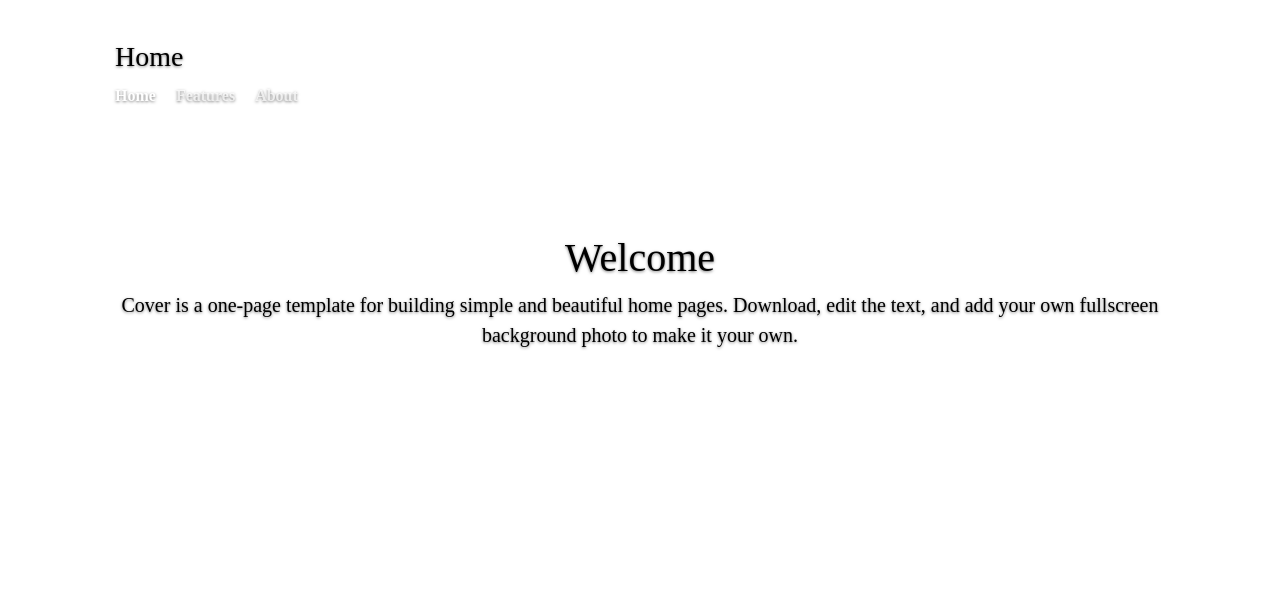
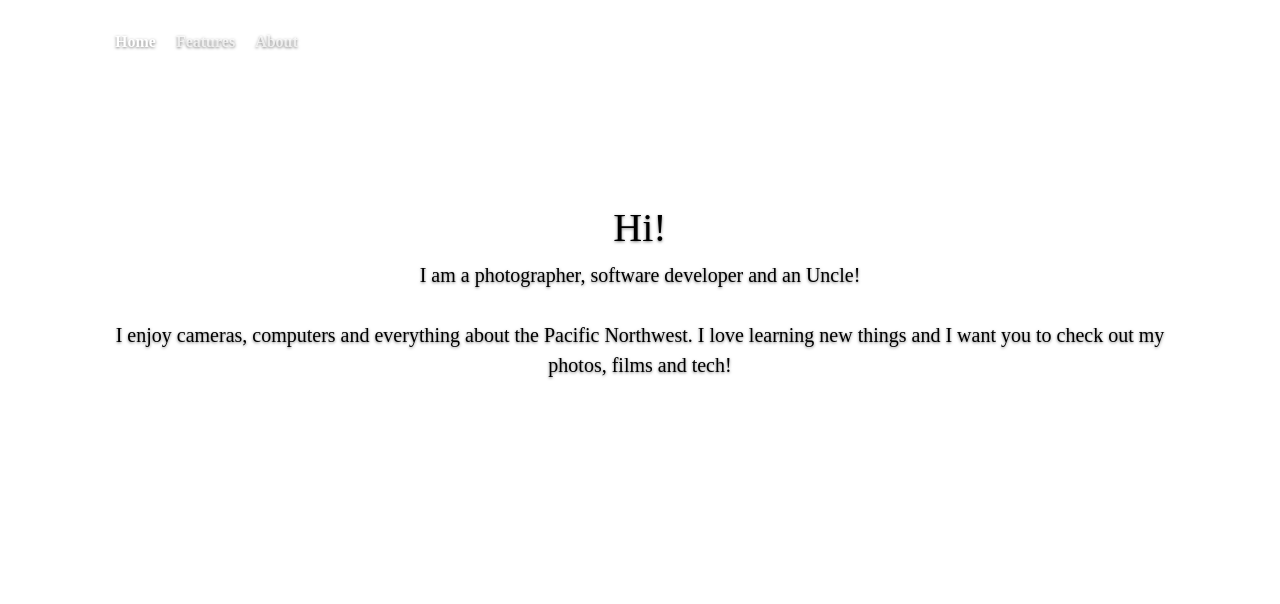
Before and after one commit to MattKNewell/Portfolio, a website: page public/views/index.html in a window 1280 px wide. Shown: the top 604 px of the page. Drawn offline with nearby package versions, Linux system fonts and the light colour scheme; files that its build step writes are made by us from their sources.

Commit message:
Add background image to featured and text to views

```diff
--- a/public/views/index.html
+++ b/public/views/index.html
@@ -24,6 +24,7 @@
     <!-- Custom styles for this template -->
     <link rel="stylesheet" type="text/css" href="css/styles.css">
   </head>
+
 <body>
 <div class="bg"></div>
 
@@ -35,7 +36,7 @@
 
           <div class="masthead clearfix">
             <div class="container inner">
-              <h3 class="masthead-brand">Home</h3>
+              <!-- <h3 class="masthead-brand">Home</h3> -->
               <nav>
                 <ul class="nav masthead-nav">
                   <li class="active"><a href="/">Home</a></li>
@@ -47,8 +48,14 @@
           </div>
 
           <div class="inner cover">
-            <h1 class="cover-heading">Welcome</h1>
-            <p class="lead">Cover is a one-page template for building simple and beautiful home pages. Download, edit the text, and add your own fullscreen background photo to make it your own.</p>
+            <h1 class="cover-heading">Hi!</h1>
+            <p class="lead">
+                I am a photographer, software developer and an Uncle!
+                <br>
+                <br>
+                I enjoy cameras, computers and everything about the Pacific Northwest. I love learning new things and I want you to check out my photos, films and tech!
+
+            </p>
             <!-- <p class="lead">
               <a href="#" class="btn btn-lg btn-default">Learn more</a>
             </p> -->
```
Also changed, not shown: public/views/about.html (+6 -1 lines), public/views/featured.html (+5 -1 lines).
